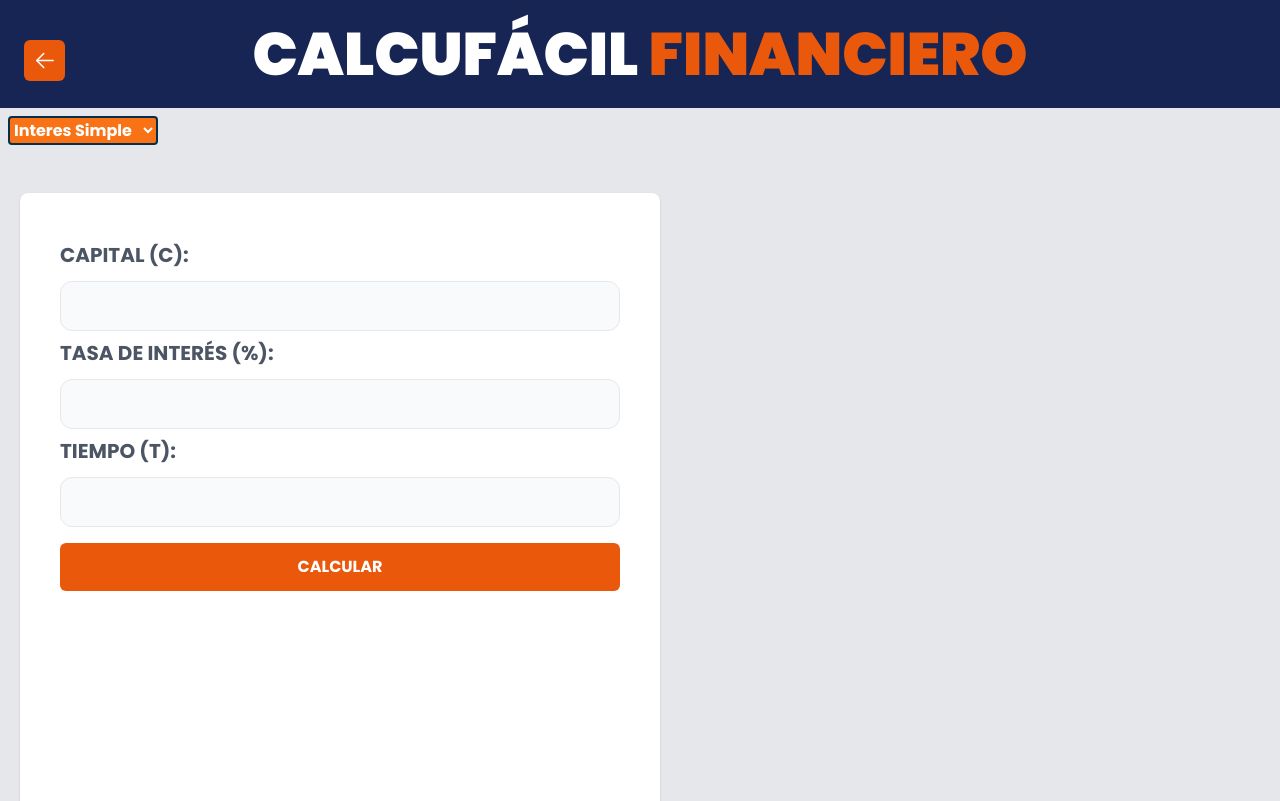
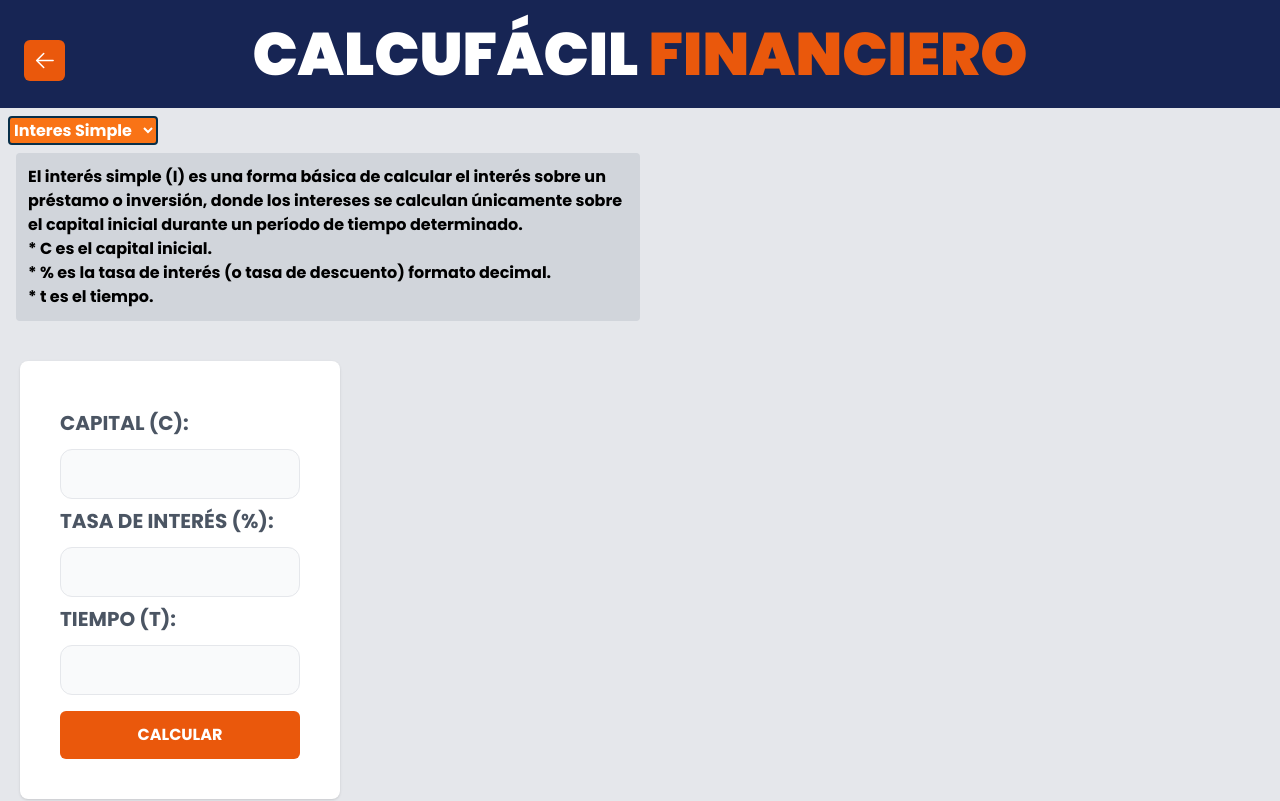
Before and after one commit to mdavidrodriguez/Calculadora-Financiera, a React (Vite) app: page /simple in a window 1280 px wide. Shown: the top 801 px of the page. Built offline with nearby package versions, Linux system fonts and the light colour scheme.

Commit message:
agregando interes simple

```diff
--- a/src/components/IntSimple/CapitalInicial.jsx
+++ b/src/components/IntSimple/CapitalInicial.jsx
@@ -1,6 +1,6 @@
 import React, { useState } from "react";
 import { ToastContainer, toast } from "react-toastify";
-
+import ExplicacionFormula from "./ExplicacionFormula";
 
 const CapitalInicial = () => {
   const [InteresSimple, setInteresSimple] = useState("");
@@ -22,10 +22,20 @@ const CapitalInicial = () => {
 
   return (
     <>
-      <form
-        onSubmit={calcularCapitalInicial}
-        className="md:w-1/2 md:h-auto my-10 bg-white shadow rounded-lg p-10 mx-5 text-start"
-      >
+      <div className="md:w-1/2 md:h-auto">
+        <ExplicacionFormula>
+           El Capital (C) se refiere a la cantidad de dinero que se invierte o se presta al comienzo de un período determinado
+          <p>* I es el monto de interes simple.</p>
+          <p>
+            * % es la tasa de interés (o tasa de descuento)
+            formato decimal.
+          </p>
+          <p>* t es el tiempo.</p>
+        </ExplicacionFormula>
+        <form
+          onSubmit={calcularCapitalInicial}
+          className="md:w-1/2 md:h-auto my-10 bg-white shadow rounded-lg p-10 mx-5 text-start"
+        >
         <ToastContainer />
         <div className="my-2">
           <label className="uppercase text-gray-600 block text-xl font-bold">
@@ -65,9 +75,9 @@ const CapitalInicial = () => {
           className="bg-orange-600 w-full text-white p-3 uppercase font-bold rounded-md hover:bg-orange-700 cursor-pointer transition-colors mt-2"
           value="Calcular"
         />
+       </form>
+      </div>
 
-
-      </form>
       {capitalInicial && (
         <div className="md:w-2/6 md:h-1/2 my-10 bg-white shadow p-5 rounded-lg mx-5 lg:mt-52 md:mt-52 mt-0 text-center">
           <p>El capital inicial fue: ${capitalInicial}</p>
@@ -76,5 +86,4 @@ const CapitalInicial = () => {
     </>
   );
 };
-
 export default CapitalInicial;
--- /dev/null
+++ b/src/components/IntSimple/ExplicacionFormula.jsx
@@ -0,0 +1,8 @@
+const ExplicacionFormula = ({ children }) => {
+    return (
+      <div className="bg-gray-300 ml-4 font-bold rounded mb-3 p-3">
+        {children}
+      </div>
+    );
+  };
+  export default ExplicacionFormula;
--- a/src/components/IntSimple/Monto.jsx
+++ b/src/components/IntSimple/Monto.jsx
@@ -1,6 +1,6 @@
 import React, { useState } from "react";
 import { ToastContainer, toast } from "react-toastify";
-
+import ExplicacionFormula from "./ExplicacionFormula";
 
 const Monto = () => {
   const [Capital, setCapital] = useState("");
@@ -22,10 +22,21 @@ const Monto = () => {
 
   return (
     <>
-      <form
-        onSubmit={calcularCapitalInicial}
-        className="md:w-1/2 md:h-auto my-10 bg-white shadow rounded-lg p-10 mx-5 text-start"
-      >
+        <div className="md:w-1/2 md:h-auto">
+          <ExplicacionFormula>
+          El monto (M) en el contexto de los intereses simples
+          se refiere a la cantidad total de dinero que se acumula después de agregar los intereses al capital inicial durante un período de tiempo determinado.
+            <p>* C es el capital inicial o valor presente.</p>
+            <p>
+              * % es la tasa de interés (o tasa de descuento)
+               formato decimal.
+            </p>
+            <p>* t es el tiempo.</p>
+          </ExplicacionFormula>
+          <form
+            onSubmit={calcularCapitalInicial}
+            className="md:w-1/2 md:h-auto my-10 bg-white shadow rounded-lg p-10 mx-5 text-start"
+          >
         <ToastContainer />
         <div className="my-2">
           <label className="uppercase text-gray-600 block text-xl font-bold">
@@ -67,7 +78,8 @@ const Monto = () => {
         />
 
 
-      </form>
+        </form>
+      </div>
       {monto && (
         <div className="md:w-2/6 md:h-1/2 my-10 bg-white shadow p-5 rounded-lg mx-5 lg:mt-52 md:mt-52 mt-0 text-center">
           <p>El Monto fue: ${monto}</p>
--- a/src/components/IntSimple/Simple.jsx
+++ b/src/components/IntSimple/Simple.jsx
@@ -1,6 +1,6 @@
 import React, { useState } from "react";
 import { ToastContainer, toast } from "react-toastify";
-
+import ExplicacionFormula from "./ExplicacionFormula";
 
 const Simple = () => {
   const [capital, setCapital] = useState("");
@@ -22,10 +22,21 @@ const Simple = () => {
 
   return (
     <>
-      <form
-        onSubmit={calcularInteresSimple}
-        className="md:w-1/2 md:h-auto my-10 bg-white shadow rounded-lg p-10 mx-5 text-start"
-      >
+       <div className="md:w-1/2 md:h-auto">
+         <ExplicacionFormula>
+         El interés simple (I) es una forma básica de calcular el interés
+         sobre un préstamo o inversión, donde los intereses se calculan únicamente sobre el capital inicial durante un período de tiempo determinado.
+           <p>* C es el capital inicial.</p>
+           <p>
+              * % es la tasa de interés (o tasa de descuento)
+              formato decimal.
+            </p>
+            <p>* t es el tiempo.</p>
+          </ExplicacionFormula>
+          <form
+            onSubmit={calcularInteresSimple}
+            className="md:w-1/2 md:h-auto my-10 bg-white shadow rounded-lg p-10 mx-5 text-start"
+          >
         <ToastContainer />
         <div className="my-2">
           <label className="uppercase text-gray-600 block text-xl font-bold">
@@ -67,7 +78,8 @@ const Simple = () => {
         />
 
 
-      </form>
+       </form>
+       </div>
       {interessimple && (
         <div className="md:w-2/6 md:h-1/2 my-10 bg-white shadow p-5 rounded-lg mx-5 lg:mt-52 md:mt-52 mt-0 text-center">
           <p>El Interes Simple es : ${interessimple}</p>
--- a/src/components/IntSimple/TasaInteres.jsx
+++ b/src/components/IntSimple/TasaInteres.jsx
@@ -1,5 +1,6 @@
 import React, { useState } from "react";
 import { ToastContainer, toast } from "react-toastify";
+import ExplicacionFormula from "./ExplicacionFormula";
 
 const TasaInteres = () => {
     const [InteresSimple, setInteresSimple] = useState("");
@@ -21,10 +22,20 @@ const TasaInteres = () => {
 
     return (
       <>
-        <form
-          onSubmit={calcularTasaInteres}
-          className="md:w-1/2 md:h-auto my-10 bg-white shadow rounded-lg p-10 mx-5 text-start"
-        >
+       <div className="md:w-1/2 md:h-auto">
+          <ExplicacionFormula>
+          La tasa de interés (i) en el contexto de los intereses simples
+          se refiere al porcentaje del capital inicial que se acumula como intereses durante un período de tiempo determinado
+            <p>* I es el interes simple.</p>
+            <p>
+              * C es el capital inicial.
+            </p>
+            <p>* t es el tiempo.</p>
+          </ExplicacionFormula>
+          <form
+            onSubmit={calcularTasaInteres}
+            className="md:w-1/2 md:h-auto my-10 bg-white shadow rounded-lg p-10 mx-5 text-start"
+          >
           <ToastContainer />
           <div className="my-2">
             <label className="uppercase text-gray-600 block text-xl font-bold">
@@ -66,7 +77,8 @@ const TasaInteres = () => {
           />
 
 
-        </form>
+          </form>
+        </div>
         {tasaInteres && (
           <div className="md:w-2/6 md:h-1/2 my-10 bg-white shadow p-5 rounded-lg mx-5 lg:mt-52 md:mt-52 mt-0 text-center">
             <p>La tasa de interes fue: ${tasaInteres}</p>
--- a/src/components/IntSimple/Tiempo.jsx
+++ b/src/components/IntSimple/Tiempo.jsx
@@ -1,5 +1,6 @@
 import React, { useState } from "react";
 import { ToastContainer, toast } from "react-toastify";
+import ExplicacionFormula from "./ExplicacionFormula";
 
 const Tiempo = () => {
     const [ValorFuturo, setValorFuturo] = useState("");
@@ -21,10 +22,21 @@ const Tiempo = () => {
 
     return (
       <>
-        <form
-          onSubmit={calcularTiempo}
-          className="md:w-1/2 md:h-auto my-10 bg-white shadow rounded-lg p-10 mx-5 text-start"
-        >
+        <div className="md:w-1/2 md:h-auto">
+          <ExplicacionFormula>
+          el tiempo (t) se refiere al período de tiempo durante el cual
+          se aplica la tasa de interés al capital inicial para calcular los intereses ganados o pagados
+            <p>
+              * VF es el valor futuro.
+            </p>
+            <p>* VP es el valor presente.</p>
+            <p>* i es la tasa de interés (o tasa de descuento)
+            formato decimal.</p>
+          </ExplicacionFormula>
+          <form
+            onSubmit={calcularTiempo}
+            className="md:w-1/2 md:h-auto my-10 bg-white shadow rounded-lg p-10 mx-5 text-start"
+          >
           <ToastContainer />
           <div className="my-2">
             <label className="uppercase text-gray-600 block text-xl font-bold">
@@ -66,7 +78,8 @@ const Tiempo = () => {
           />
 
 
-        </form>
+         </form>
+         </div>
         {tiempo && (
           <div className="md:w-2/6 md:h-1/2 my-10 bg-white shadow p-5 rounded-lg mx-5 lg:mt-52 md:mt-52 mt-0 text-center">
             <p>El tiempo fue de: {tiempo}</p>
--- a/src/components/IntSimple/ValorPresente.jsx
+++ b/src/components/IntSimple/ValorPresente.jsx
@@ -1,6 +1,6 @@
 import React, { useState } from "react";
 import { ToastContainer, toast } from "react-toastify";
-
+import ExplicacionFormula from "./ExplicacionFormula";
 
 const ValorPresente = () => {
   const [ValorFuturo, setValorFuturo] = useState("");
@@ -22,10 +22,21 @@ const ValorPresente = () => {
 
   return (
     <>
-      <form
-        onSubmit={calcularValorPresente}
-        className="md:w-1/2 md:h-auto my-10 bg-white shadow rounded-lg p-10 mx-5 text-start"
-      >
+       <div className="md:w-1/2 md:h-auto">
+        <ExplicacionFormula>
+        El "valor presente" en el contexto de los intereses simples
+        se refiere al valor actual de una suma de dinero que se recibirá o pagará en el futuro, después de tomar en cuenta los intereses que se acumularán o se pagarán durante un período de tiempo determinado.
+          <p>* VF es el valor futuro.</p>
+          <p>
+            * % es la tasa de interés (o tasa de descuento)
+            formato decimal.
+          </p>
+          <p>* t es el tiempo.</p>
+        </ExplicacionFormula>
+          <form
+            onSubmit={calcularValorPresente}
+            className="md:w-1/2 md:h-auto my-10 bg-white shadow rounded-lg p-10 mx-5 text-start"
+          >
         <ToastContainer />
         <div className="my-2">
           <label className="uppercase text-gray-600 block text-xl font-bold">
@@ -67,7 +78,8 @@ const ValorPresente = () => {
         />
 
 
-      </form>
+        </form>
+      </div>
       {ValorPresente && (
         <div className="md:w-2/6 md:h-1/2 my-10 bg-white shadow p-5 rounded-lg mx-5 lg:mt-52 md:mt-52 mt-0 text-center">
           <p>El Valor Presente es: ${ValorPresente}</p>
```
Also changed, not shown: 1 other file (tests, documents, lock files or other folders).
